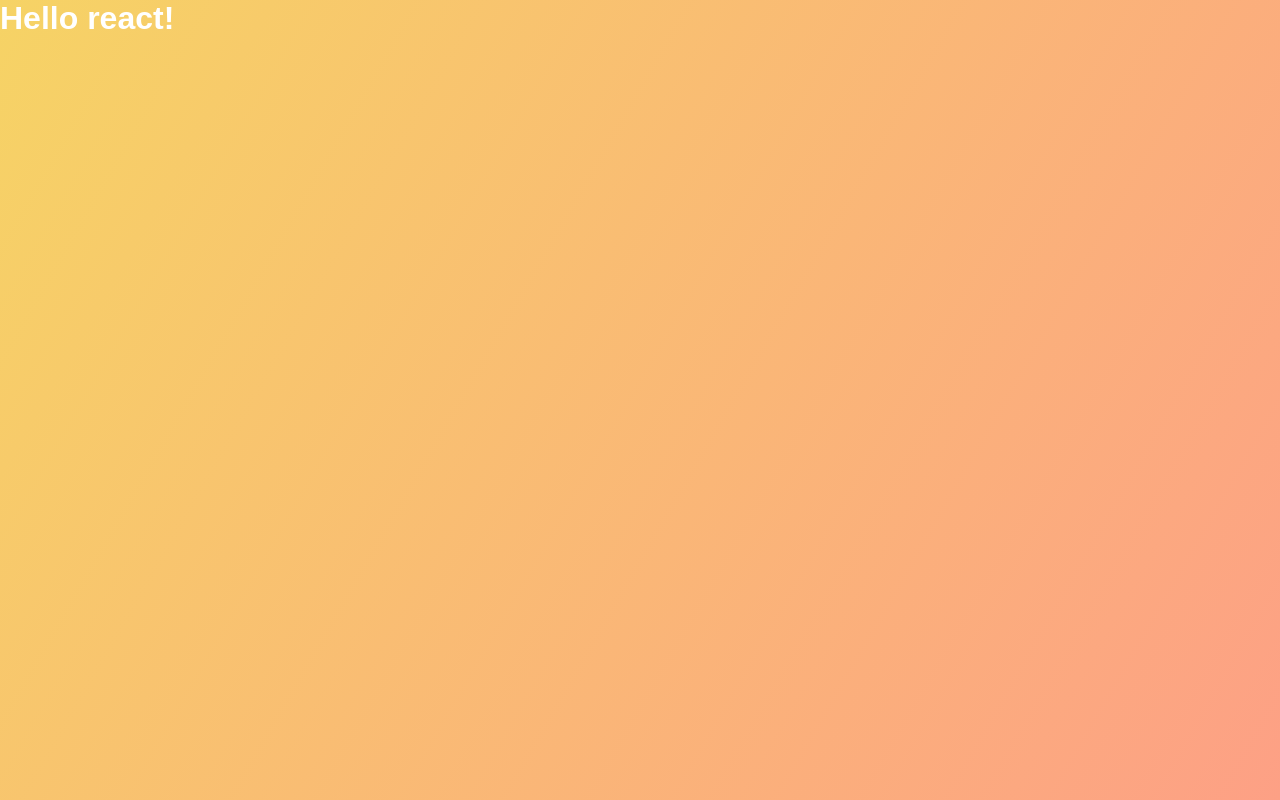
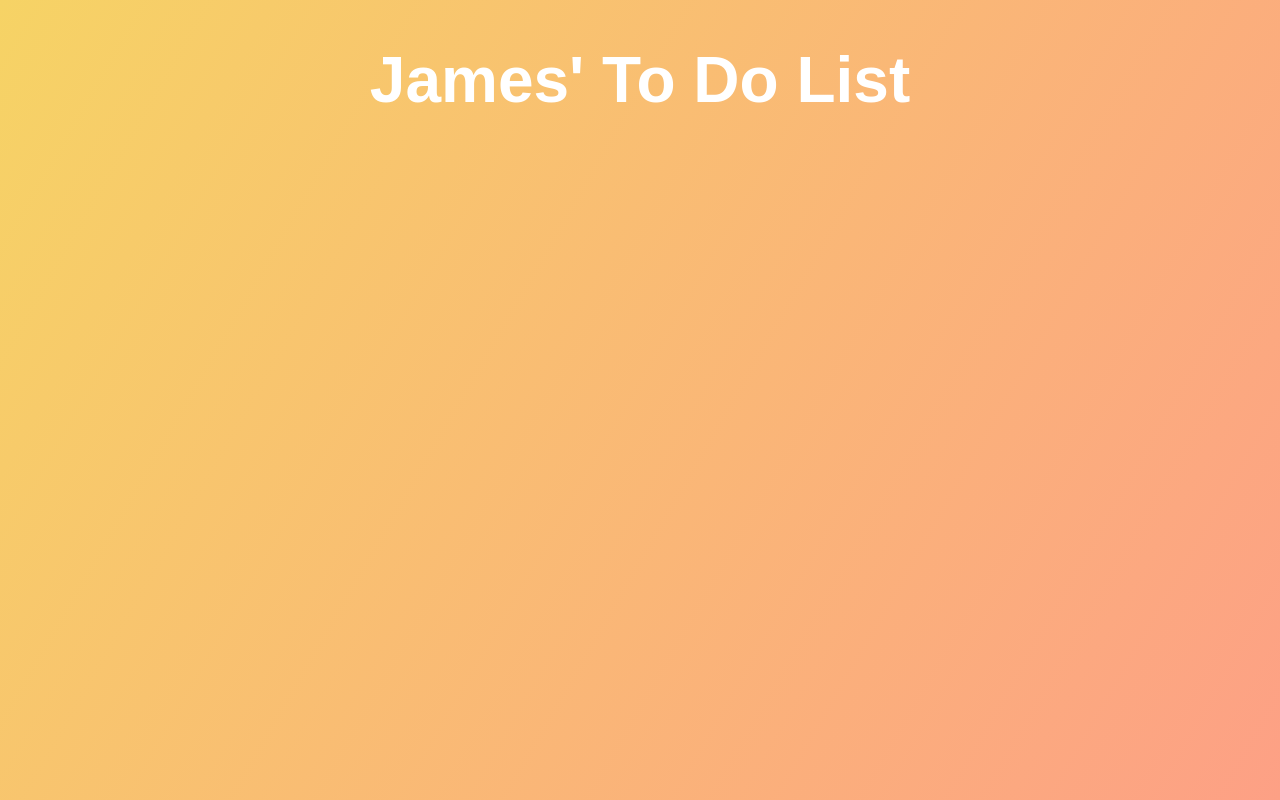
Before and after one commit to jamescd18/react-todo, a React (Create React App) app: page / in a window 1280 px wide. Built offline with nearby package versions, Linux system fonts and the light colour scheme.

Commit message:
basic header

```diff
--- a/src/App.js
+++ b/src/App.js
@@ -3,8 +3,9 @@ import './App.css';
 function App() {
   return (
     <div className="App">
-      <h1>Hello react!</h1>
-      <div></div>
+      <header>
+        <h1>James' To Do List</h1>
+      </header>
     </div>
   );
 }
```
Also changed, not shown: 1 other file (tests, documents, lock files or other folders).
